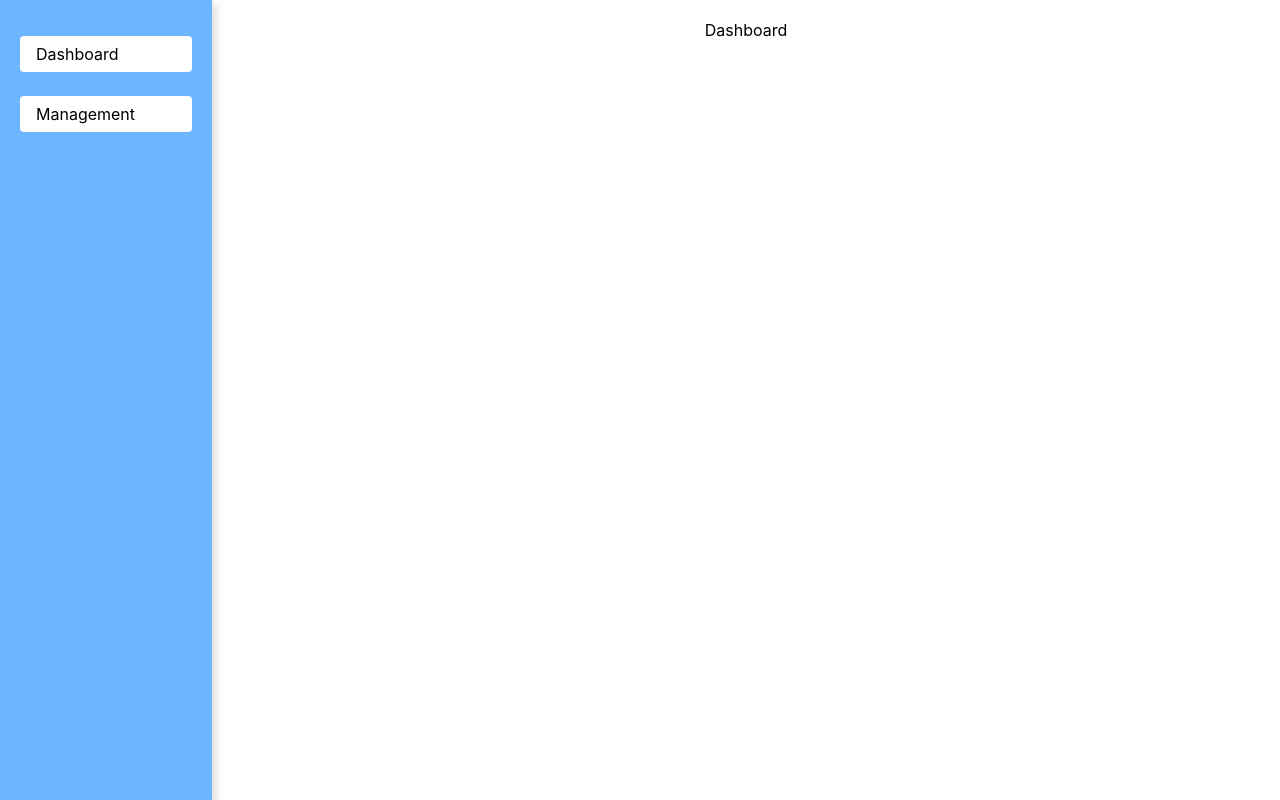
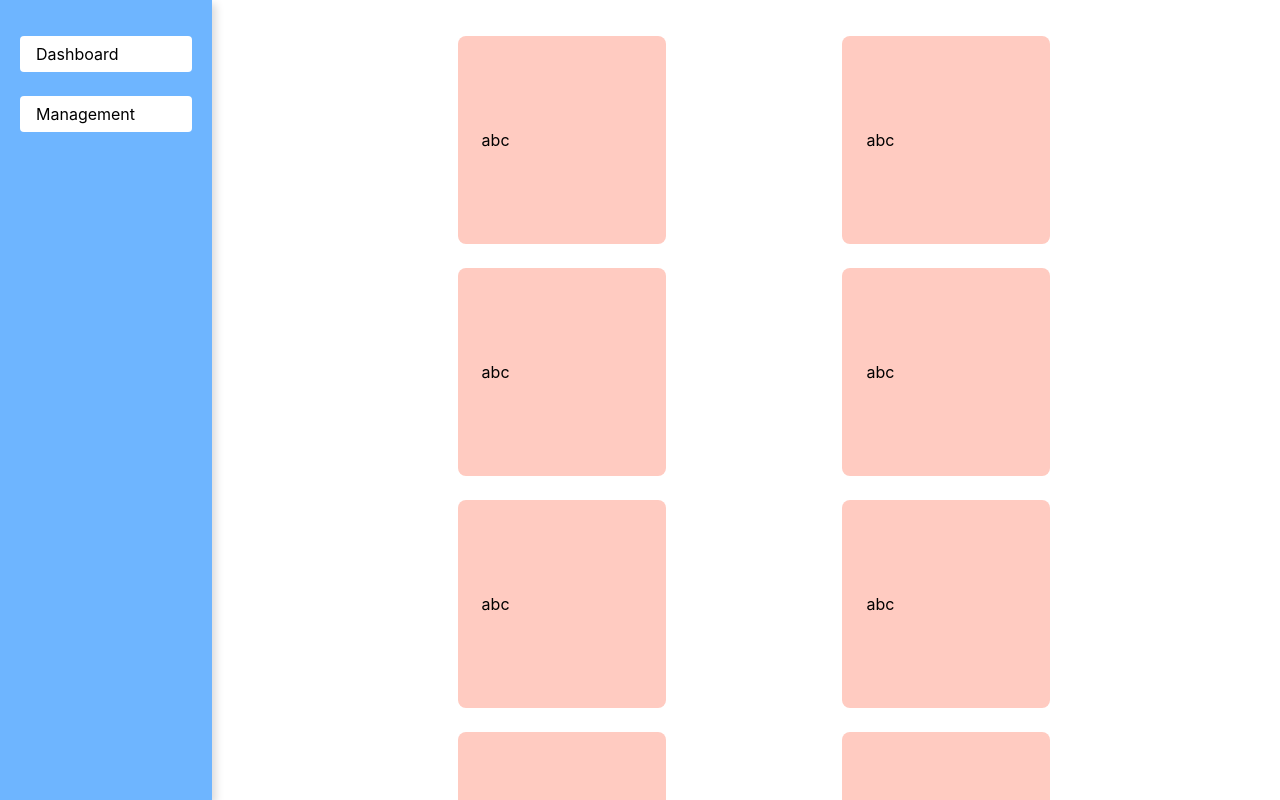
Before and after one commit to hpham2/Complex-app-framework, a React (Create React App) app: page / in a window 1280 px wide. Built offline with nearby package versions, Linux system fonts and the light colour scheme.

Commit message:
Add demo components: dashboard and management

```diff
--- a/package.json
+++ b/package.json
@@ -3,6 +3,9 @@
   "version": "0.1.0",
   "private": true,
   "dependencies": {
+    "@emotion/react": "^11.11.4",
+    "@emotion/styled": "^11.11.5",
+    "@mui/material": "^5.15.19",
     "@testing-library/jest-dom": "^5.17.0",
     "@testing-library/react": "^13.4.0",
     "@testing-library/user-event": "^13.5.0",
--- a/src/App.css
+++ b/src/App.css
@@ -21,3 +21,7 @@
   display: flex;
   justify-content: center;
 }
+
+li {
+  list-style-type: none;
+}
--- /dev/null
+++ b/src/pages/dashboard/Dashboard.css
@@ -0,0 +1,7 @@
+.cardListWrapper {
+  overflow-y: auto;
+  display: flex;
+  width: 60%;
+  justify-content: space-between;
+  flex-wrap: wrap;
+}
--- a/src/pages/dashboard/Dashboard.tsx
+++ b/src/pages/dashboard/Dashboard.tsx
@@ -1,5 +1,31 @@
+import { useState } from "react";
+import "./Dashboard.css";
+import { DashboardCard } from "./components/menu-item/DashBoardCard";
+
 const Dashboard = () => {
-  return <div>Dashboard</div>;
+  const [cardList, setCardList] = useState<{ id: number; name: string }[]>([
+    { id: 0, name: "abc" },
+    { id: 1, name: "abc" },
+    { id: 2, name: "abc" },
+    { id: 3, name: "abc" },
+    { id: 4, name: "abc" },
+    { id: 5, name: "abc" },
+    { id: 6, name: "abc" },
+    { id: 3, name: "abc" },
+    { id: 4, name: "abc" },
+    { id: 5, name: "abc" },
+    { id: 6, name: "abc" },
+  ]);
+
+  return (
+    <ul className="cardListWrapper">
+      {cardList.map((card) => (
+        <li>
+          <DashboardCard id={card.id} name={card.name} />
+        </li>
+      ))}
+    </ul>
+  );
 };
 
 export default Dashboard;
--- /dev/null
+++ b/src/pages/dashboard/components/menu-item/DashBoardCard.css
@@ -0,0 +1,21 @@
+.wrapper {
+  border-radius: 8px;
+  cursor: pointer;
+  width: 160px;
+  height: 160px;
+  padding: 24px 24px;
+  margin: 0 24px 24px 0;
+
+  display: flex;
+  align-items: center;
+}
+
+.wrapper:hover {
+  box-shadow: -8px 8px 8px rgb(220, 219, 219);
+  background-color: rgb(252, 252, 252);
+  font-weight: 600;
+}
+
+.leftIcon {
+  margin-right: 12px;
+}
--- /dev/null
+++ b/src/pages/dashboard/components/menu-item/DashBoardCard.tsx
@@ -0,0 +1,28 @@
+import "./DashBoardCard.css";
+import { useDrawer } from "../../../../details-drawer/useDrawer";
+import { drawerOptions } from "../../../../details-drawer/DetailsDrawer";
+
+type DashBoardCardProps = {
+  id: number;
+  name: string;
+  bgColor?: string;
+};
+
+export const DashboardCard = ({
+  id,
+  name,
+  bgColor = "#FFCBC1",
+}: DashBoardCardProps) => {
+  const { openDrawer } = useDrawer();
+
+  return (
+    <div
+      className="wrapper"
+      style={{ backgroundColor: bgColor }}
+      onClick={() => openDrawer(drawerOptions.ShortDetails, id.toString())}
+      key={id}
+    >
+      {name}
+    </div>
+  );
+};
--- /dev/null
+++ b/src/pages/management/Management.css
@@ -0,0 +1,7 @@
+.rowsWrapper {
+  overflow-y: auto;
+  display: flex;
+  flex-direction: column;
+  align-items: center;
+  width: 60%;
+}
--- a/src/pages/management/Management.tsx
+++ b/src/pages/management/Management.tsx
@@ -1,5 +1,24 @@
+import { useState } from "react";
+import "./Management.css";
+import { ManagementRow } from "./components/management-row/ManagementRow";
+
 const Management = () => {
-  return <div>Management</div>;
+  const [rowList, setRowList] = useState<{ id: number; name: string }[]>([
+    { id: 0, name: "abc" },
+    { id: 1, name: "abc" },
+    { id: 2, name: "abc" },
+    { id: 3, name: "abc" },
+  ]);
+
+  return (
+    <ul className="rowsWrapper">
+      {rowList.map((card) => (
+        <li>
+          <ManagementRow id={card.id} name={card.name} />
+        </li>
+      ))}
+    </ul>
+  );
 };
 
 export default Management;
--- /dev/null
+++ b/src/pages/management/components/management-row/ManagementRow.css
@@ -0,0 +1,21 @@
+.managementRowWrapper {
+  border-radius: 8px;
+  cursor: pointer;
+  width: 600px;
+  height: 28px;
+  padding: 24px 24px;
+  margin: 0 24px 24px 0;
+
+  display: flex;
+  align-items: center;
+}
+
+.managementRowWrapper:hover {
+  box-shadow: -8px 8px 8px rgb(220, 219, 219);
+  background-color: rgb(252, 252, 252);
+  font-weight: 600;
+}
+
+.leftIcon {
+  margin-right: 12px;
+}
--- /dev/null
+++ b/src/pages/management/components/management-row/ManagementRow.tsx
@@ -0,0 +1,28 @@
+import "./ManagementRow.css";
+import { useDrawer } from "../../../../details-drawer/useDrawer";
+import { drawerOptions } from "../../../../details-drawer/DetailsDrawer";
+
+type ManagementRowProps = {
+  id: number;
+  name: string;
+  bgColor?: string;
+};
+
+export const ManagementRow = ({
+  id,
+  name,
+  bgColor = "#FFCBC1",
+}: ManagementRowProps) => {
+  const { openDrawer } = useDrawer();
+
+  return (
+    <div
+      className="managementRowWrapper"
+      style={{ backgroundColor: bgColor }}
+      onClick={() => openDrawer(drawerOptions.ShortDetails, id.toString())}
+      key={id}
+    >
+      {name}
+    </div>
+  );
+};
```
Also changed, not shown: 1 other file (tests, documents, lock files or other folders).
